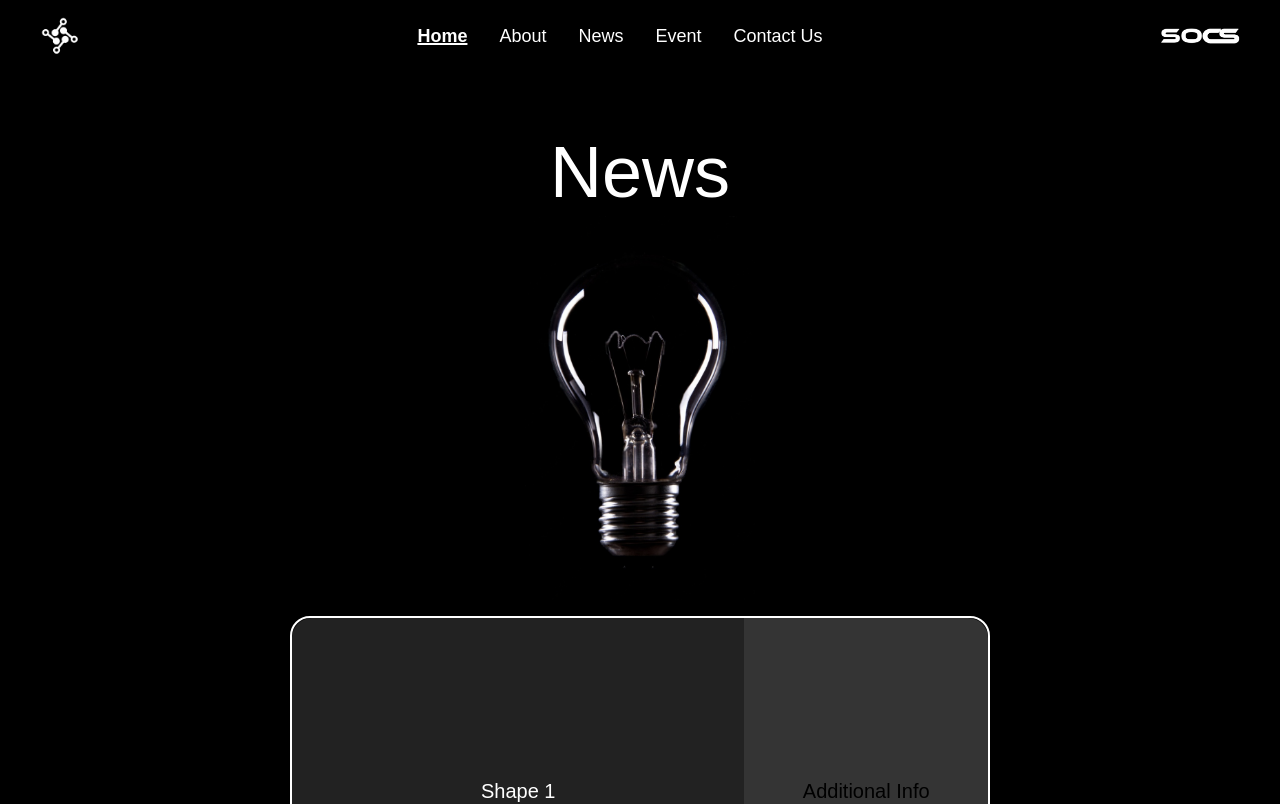
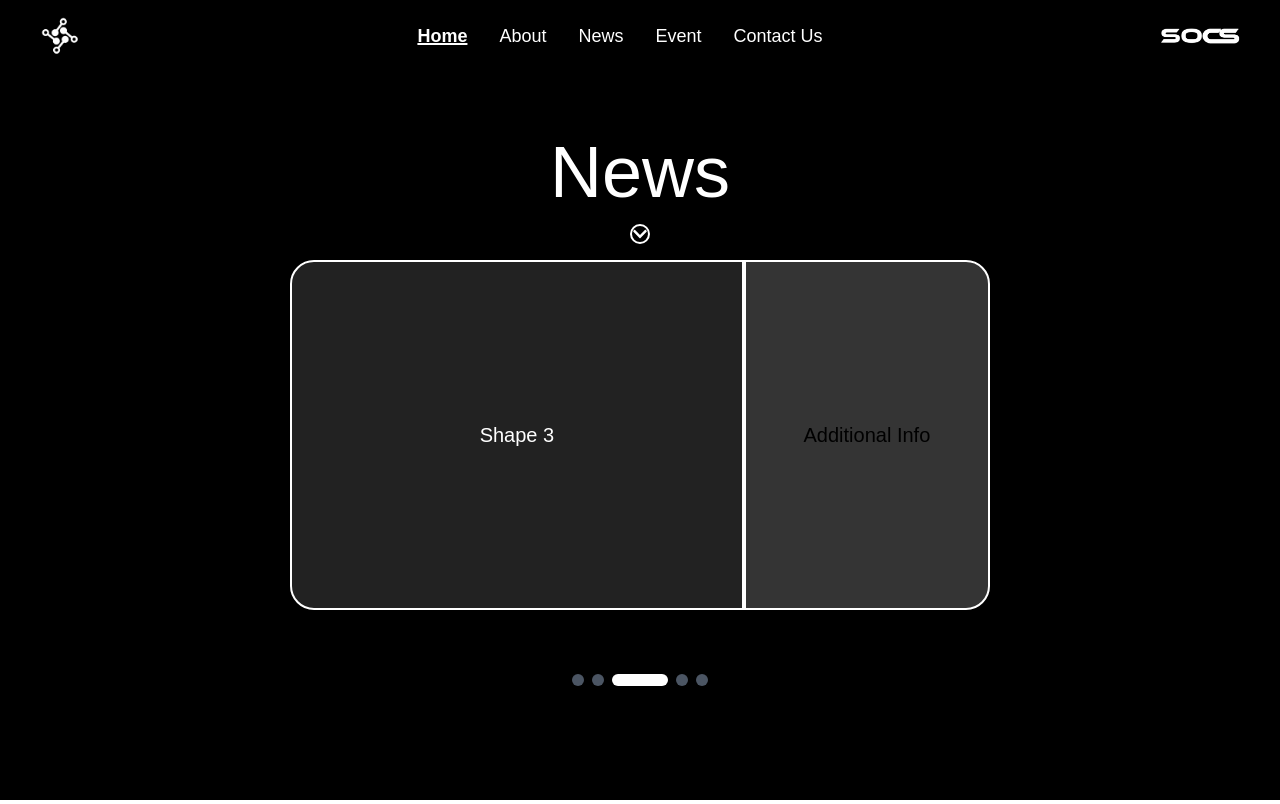
Before and after one commit to GihanSVND/SOCS-Website-Front_end, a Next.js app in the folder socs_website/: page /news in a window 1280 px wide. Shown: the top 804 px of the page. Built offline with nearby package versions, Linux system fonts and the light colour scheme.

Commit message:
Add Animation

```diff
--- a/socs_website/src/app/news/page.tsx
+++ b/socs_website/src/app/news/page.tsx
@@ -2,9 +2,12 @@
 
 import Navbar from "@/components/navbar";
 import { useState, useEffect } from "react";
+import { FaChevronDown } from "react-icons/fa";
 
 export default function News() {
     const [currentIndex, setCurrentIndex] = useState(0);
+    const [showImage, setShowImage] = useState(true);
+    const [fadeIn, setFadeIn] = useState(false); // State for fade-in effect
     const shapes = [
         { title: 'Shape 1' },
         { title: 'Shape 2' },
@@ -13,6 +16,24 @@ export default function News() {
         { title: 'Shape 5' },
     ];
 
+    // Auto-rotate shapes every 2 seconds
+    useEffect(() => {
+        const interval = setInterval(() => {
+            setCurrentIndex((prevIndex) => (prevIndex + 1) % shapes.length);
+        }, 2000);
+
+        return () => clearInterval(interval);
+    }, [shapes.length]);
+
+    // Hide the image and trigger fade-in effect after 2 seconds
+    useEffect(() => {
+        const timer = setTimeout(() => {
+            setShowImage(false);
+            setFadeIn(true); // Start fade-in effect
+        }, 2000);
+
+        return () => clearTimeout(timer);
+    }, []);
 
     return (
         <div className="bg-black min-h-screen">
@@ -20,31 +41,48 @@ export default function News() {
             <section>
                 <div className="text-center">
                     <h1 className="text-white text-7xl mt-16">News</h1>
+
+                    {/* Conditional Rendering for Image */}
+                    {showImage && (
                         <div className="flex justify-center mt-2">
                             <img
                                 src="/images/news.png"
                                 alt="News Image"
                                 className="w-auto h-96"
                             />
+                            <div className="absolute inset-0 bottom-0 h-3/4 bg-gradient-to-t from-black to-transparent" />
+                        </div>
+                    )}
+
+                    {/* Circular Icon Underneath */}
+                    <div className={`flex justify-center mt-4 ${showImage ? 'mt-16' : 'mt-2'} transition-all duration-500 ${fadeIn ? 'opacity-100 translate-y-0' : 'opacity-0 translate-y-4'}`}>
+                        <div
+                            className="flex items-center justify-center w-5 h-5 border-2 border-white rounded-full cursor-pointer"
+                        >
+                            <FaChevronDown className="text-white text-1xl" />
+                        </div>
                     </div>
 
                     {/* Shapes Display */}
-                    <div className="flex justify-center mt-4">
+                    <div className={`flex justify-center mt-4 ${showImage ? 'mt-8' : 'mt-2'} transition-all duration-500 ${fadeIn ? 'opacity-100 translate-y-0' : 'opacity-0 translate-y-4'}`}>
                         <div
-                            className="w-[700px] h-[350px] border-2 border-white flex"
-                            style={{ borderRadius: '20px' }}
+                            className="w-[700px] h-[350px] flex relative rounded-lg" // Removed border here
                         >
                             {/* Left Part - 65% Width, Darker Background */}
                             <div
-                                className="flex-[0.65] flex items-center justify-center"
-                                style={{ background: 'rgba(58, 58, 58, 0.6)', borderTopLeftRadius: '20px', borderBottomLeftRadius: '20px' }}
+                                className="flex-[0.65] flex items-center justify-center rounded-l-lg border-2 border-white" // Added border class for the left part
+                                style={{ background: 'rgba(58, 58, 58, 0.6)', borderTopLeftRadius: '24px', borderBottomLeftRadius: '24px' }}
                             >
                                 <span className="text-white text-xl">{shapes[currentIndex].title}</span>
                             </div>
+
+                            {/* White Border Line */}
+                            <div className="absolute top-0 bottom-0 left-[65%] w-[0.5px] bg-white" />
+
                             {/* Right Part - 35% Width, Lighter Background */}
                             <div
-                                className="flex-[0.35] flex items-center justify-center"
-                                style={{ background: 'rgba(58, 58, 58, 0.9)', borderTopRightRadius: '20px', borderBottomRightRadius: '20px' }}
+                                className="flex-[0.35] flex items-center justify-center rounded-r-lg border-2 border-white" // Added border class for the right part
+                                style={{ background: 'rgba(58, 58, 58, 0.9)', borderTopRightRadius: '24px', borderBottomRightRadius: '24px' }}
                             >
                                 <span className="text-black text-xl">Additional Info</span>
                             </div>
```
Lines whose indentation alone changed are shown as unchanged.
